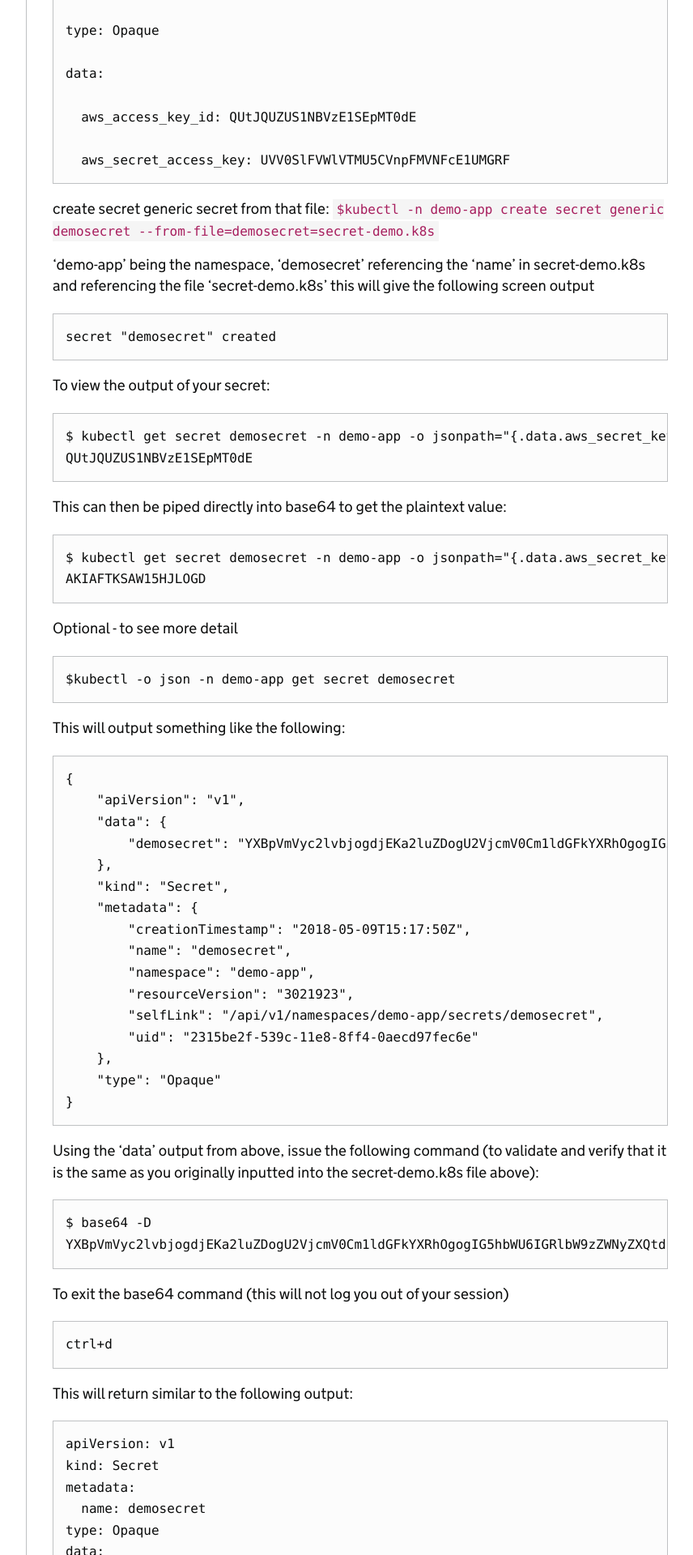
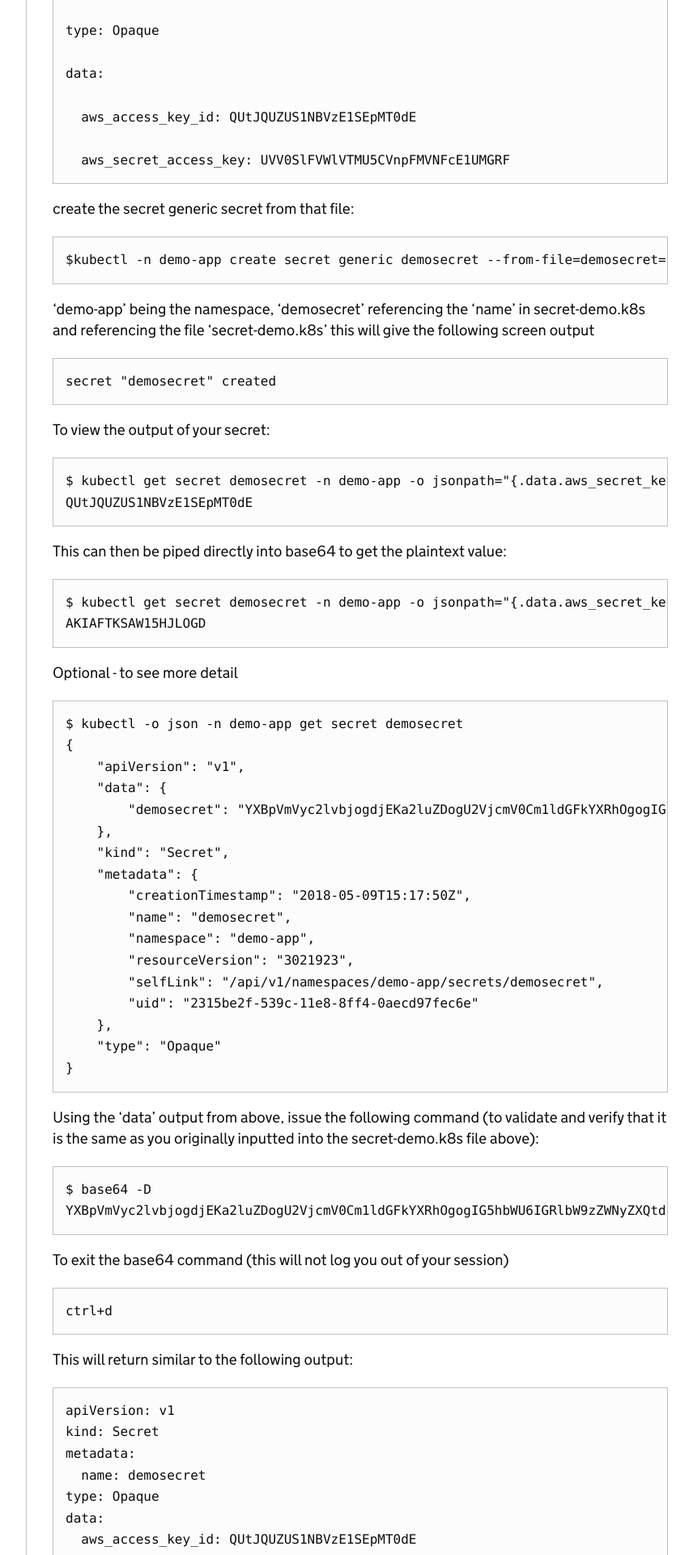
Before and after one commit to ministryofjustice/cloud-platform-user-docs, a Jekyll site: the page built from cloud-platform/add-secrets-to-deployment.md, in a window 1280 px wide. Shown: the part 1875-3795 px from the top of the page at 81% size, without its empty margins (298-1154 px from the left). Built offline with Jekyll 4.4.1, drawn with Linux system fonts in a browser that asks for light colours; our own code applies the rules of GitHub Pages for plain Markdown files; some of the changed text lies outside the part shown.

Commit message:
tidy up display

````diff
--- a/cloud-platform/add-secrets-to-deployment.md
+++ b/cloud-platform/add-secrets-to-deployment.md
@@ -76,8 +76,10 @@ data:
   aws_secret_access_key: UVV0SlFVWlVTMU5CVnpFMVNFcE1UMGRF
 ```
 
-create secret generic secret from that file:
-```$kubectl -n demo-app create secret generic demosecret --from-file=demosecret=secret-demo.k8s```
+create the secret generic secret from that file:
+```
+$kubectl -n demo-app create secret generic demosecret --from-file=demosecret=secret-demo.k8s
+```
 
 'demo-app' being the namespace, 'demosecret' referencing the 'name' in secret-demo.k8s and referencing the file 'secret-demo.k8s'
 this will give the following screen output
@@ -101,12 +103,7 @@ AKIAFTKSAW15HJLOGD
 Optional - to see more detail
 
 ```
-$kubectl -o json -n demo-app get secret demosecret
-```
-
-This will output something like the following:
-
-```
+$ kubectl -o json -n demo-app get secret demosecret
 {
     "apiVersion": "v1",
     "data": {
@@ -152,7 +149,7 @@ data:
 
 Create a yaml file similar to:
 
-```
+```Yaml
 apiVersion: v1
 
 kind: Secret
@@ -171,19 +168,15 @@ data:
 ```
 issue the following command:
 
-``` kubectl create -f demo.yaml ```
-
-This will output:
-
-``` secret "demosecret" created ```
+```
+$ kubectl create -f demo.yaml
+secret "demosecret" created
+```
 
 To see the secrets:
 
-``` kubectl get secrets ```
-
-Will output similar to
-
 ```
+$ kubectl get secrets
 NAME                                          TYPE                                  DATA      AGE
 calico-zebu-external-dns-token-pldjb          kubernetes.io/service-account-token   3         16d
 dandy-bumblebee-nginx-ingress-token-bspl6     kubernetes.io/service-account-token   3         14d
@@ -194,11 +187,8 @@ demosecret                                    Opaque
 Decoding the Secret
 Secrets can be retrieved via the kubectl get secret command. For example, to retrieve the secret you created:
 
-``` kubectl get secret demosecret  -o yaml ```
-
-output
-
 ```
+$ kubectl get secret demosecret  -o yaml
 apiVersion: v1
 data:
   aws_access_key_id: dGVzdCBrZXk=
@@ -207,7 +197,7 @@ kind: Secret
 metadata:
   creationTimestamp: 2018-05-15T12:24:33Z
   name: demosecret
-
+```
 
 Add the AWS_ACCESS_KEY_ID referencing 'aws_access_key_id' and AWS_SECRET_ACCESS_KEY referencing 'aws_secret_access_key' (as previously set) to the containers env in `deployment-files/deployment.yaml`
 
````
